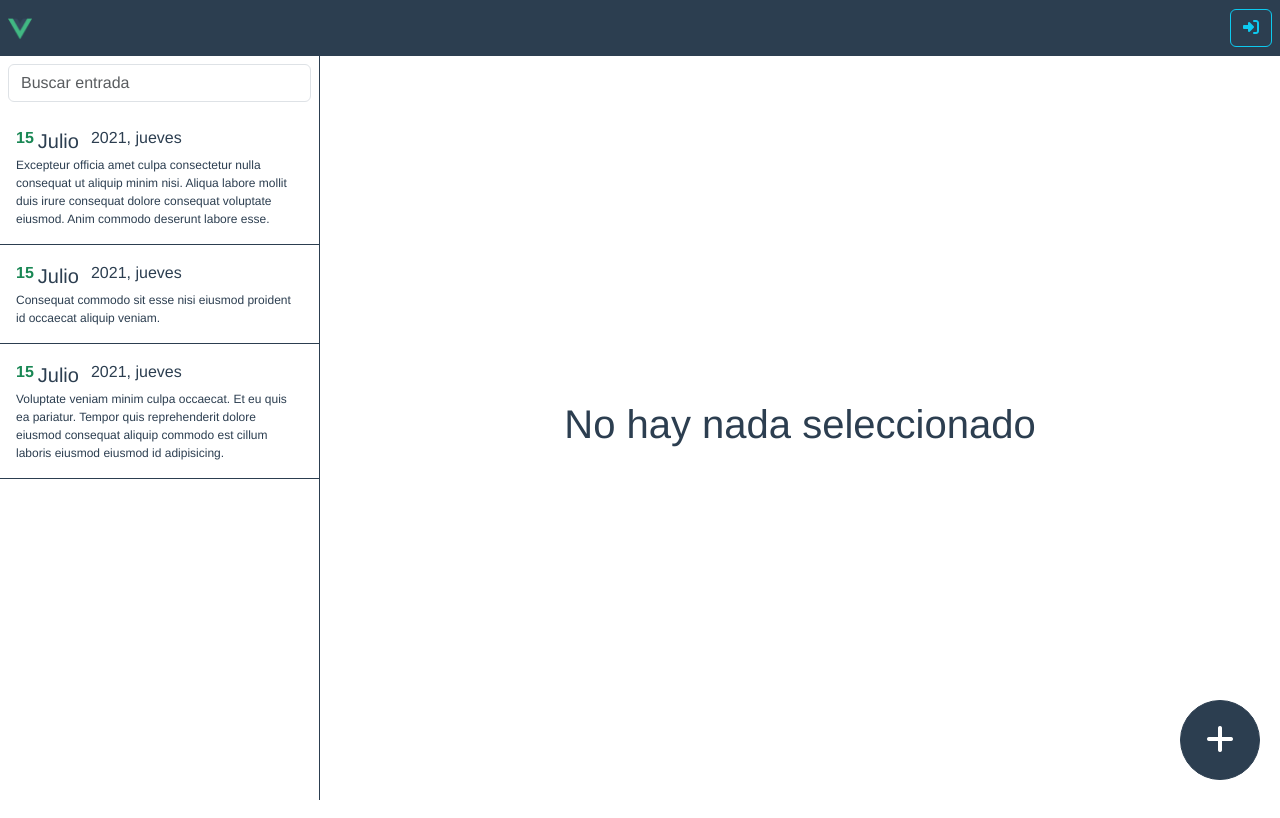
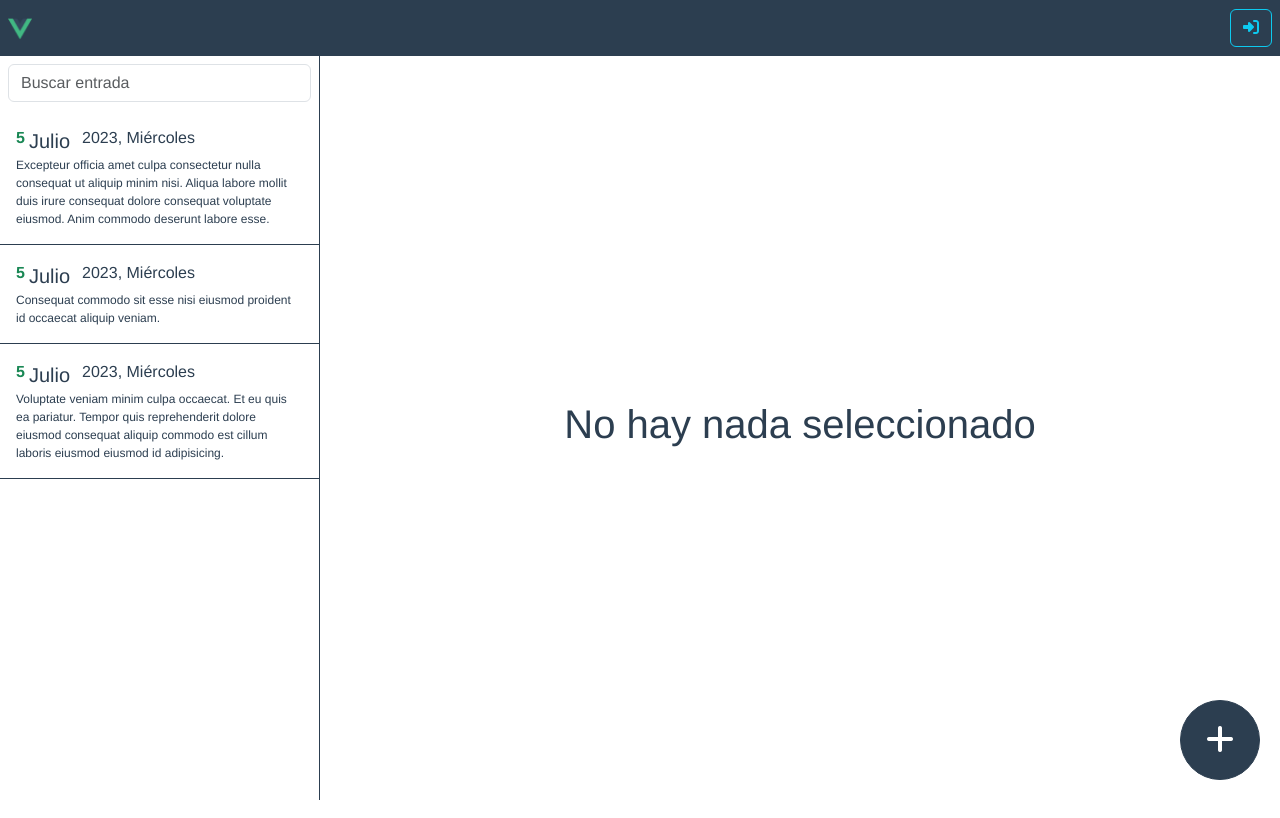
Before and after one commit to Gladibeth/vue-journal-vuex, a Vue app: page /#/daybook in a window 1280 px wide. Shown: the top 818 px of the page. Built offline with nearby package versions, Linux system fonts and the light colour scheme.

Commit message:
Send data componen child (entry)

```diff
--- a/src/modules/daybook/components/Entry.vue
+++ b/src/modules/daybook/components/Entry.vue
@@ -1,23 +1,44 @@
 <template>
-  <div class="entry-container ml-2 p-3 pointer" @click="$router.push({name: 'entry', params: { id: 10}})">
+  <div class="entry-container ml-2 p-3 pointer" @click="$router.push({name: 'entry', params: { id: entry.id}})">
     <div class="entry-title d-flex ">
-      <span class="text-success fs fw-bold">15</span>
-      <span class="mx-1 fs-5">Julio</span>
-      <span class="mx-2 fw-light">2021, jueves</span>
+      <span class="text-success fs fw-bold">{{ day  }}</span>
+      <span class="mx-1 fs-5">{{ month  }}</span>
+      <span class="mx-2 fw-light">{{  yearDay }}</span>
     </div>
     <div class="entry-description">
-       {{ info.text }}
+       {{  shortText }}
     </div>
   </div>
 </template>
 
 <script>
+
+const months = ['Enero', 'Febrero', 'Marzo', 'Abril', 'Mayo', 'Junio','Julio', 'Agosto', 'Septiembre', 'Octubre', 'Noviembre', 'Diciembre']
+const days   = ['Domingo','Lunes','Martes','Miércoles','Jueves','Viernes','Sábado']
+
    export default{
     name: 'EntryComponent',
     props: {
-      info: {
+      entry: {
         type: Object,
         required: true,
+      }
+    },
+    computed: {
+      shortText(){
+        return this.entry.text > 130 ? this.entry.text.tosubstring(0,130) : this.entry.text;
+      },
+      day(){
+        const date = new Date(this.entry.date)
+        return date.getDate()
+      },
+      month(){
+        const date = new Date( this.entry.date )
+        return months[ date.getMonth() ]
+      },
+      yearDay(){
+        const date = new Date( this.entry.date )
+        return `${ date.getFullYear() }, ${ days[date.getDay()]}`
       }
     }
    }
--- a/src/modules/daybook/components/EntryList.vue
+++ b/src/modules/daybook/components/EntryList.vue
@@ -6,7 +6,7 @@
     </div>
     <div class="entry-scrollarea">
       <Entry
-      v-for="entry in entriesByTerm" :key="entry.id" :info="entry"
+      v-for="entry in entriesByTerm" :key="entry.id" :entry="entry"
       ></Entry>
     </div>
   </div>
```
